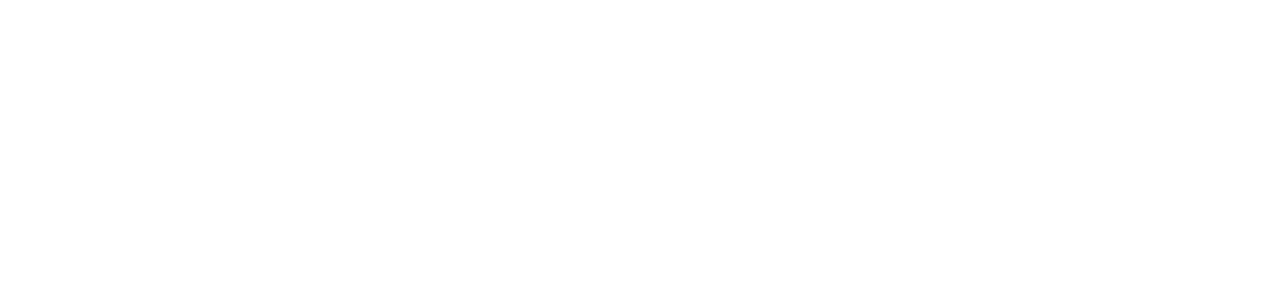
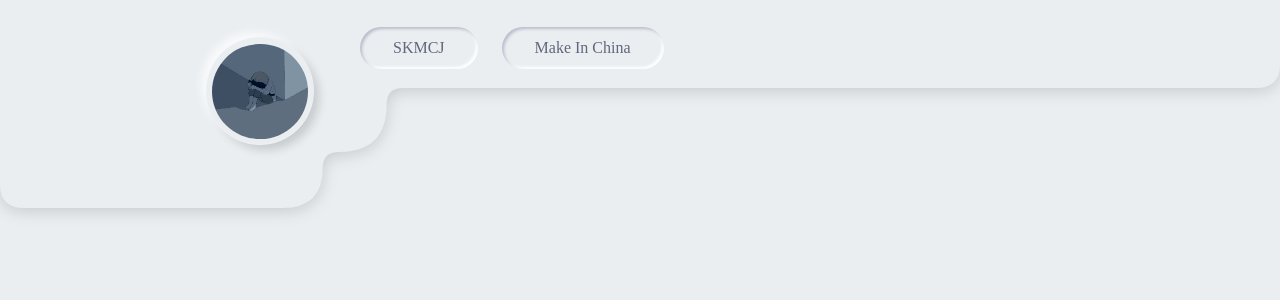
Before and after one commit to skmcj/release, a Vue app: page / in a window 1280 px wide. Shown: the top 300 px of the page. Built offline with nearby package versions, Linux system fonts and the light colour scheme.

Commit message:
<docs>确定设计风格及UI

```diff
--- a/index.html
+++ b/index.html
@@ -5,10 +5,10 @@
   <meta charset="UTF-8">
   <link rel="icon" href="/favicon.ico">
   <meta name="viewport" content="width=device-width, initial-scale=1.0">
-  <title>Release-skmcj</title>
+  <title>skmcj的发布页</title>
 </head>
 
-<body>
+<body class="light">
   <div id="app"></div>
   <script type="module" src="/src/main.ts"></script>
 </body>
--- a/package.json
+++ b/package.json
@@ -10,6 +10,7 @@
     "type-check": "vue-tsc --noEmit -p tsconfig.app.json --composite false"
   },
   "dependencies": {
+    "less": "^4.1.3",
     "vue": "^3.3.4"
   },
   "devDependencies": {
--- a/src/App.vue
+++ b/src/App.vue
@@ -1,5 +1,10 @@
-<template></template>
+<template>
+  <Pc />
+</template>
 
-<script setup lang="ts"></script>
+<script setup lang="ts">
+import { onBeforeMount } from 'vue';
+import Pc from '@/views/Pc.vue';
+</script>
 
-<style scoped></style>
+<style></style>
--- a/src/assets/base.css
+++ b/src/assets/base.css
@@ -1,12 +1,37 @@
 /* color palette from <https://github.com/vuejs/theme> */
-:root {}
-
-@media (prefers-color-scheme: dark) {
-  :root {}
-}
-
 html,
 body {
   padding: 0;
   margin: 0;
 }
+
+body,
+body.light {
+
+  --bg: #eaeef1;
+
+
+  /* text */
+  --primary-text: #61677c;
+
+  /* border */
+  --w-border: rgba(255, 255, 255, 0.1);
+
+  /* box-shadow */
+  --t-bshadow: rgba(255, 255, 255, 0.7);
+  --b-bshadow: rgba(0, 0, 0, 0.15);
+  --it-bshadow: #BABECC;
+  --ib-bshadow: #fff;
+}
+
+body.dark {
+  --bg: #1d1e1f;
+  /* text */
+  --primary-text: #61677c;
+
+  /* box-shadow */
+  --t-bshadow: rgba(121, 121, 121, 0.3);
+  --b-bshadow: rgba(0, 0, 0, 0.85);
+  --it-bshadow: #000;
+  --ib-bshadow: #454133;
+}
--- a/src/assets/main.css
+++ b/src/assets/main.css
@@ -1 +1,7 @@
 @import './base.css';
+
+.main {
+    width: 100%;
+    min-height: 100vh;
+    background-color: var(--bg);
+}
--- /dev/null
+++ b/src/components/Avatar.vue
@@ -0,0 +1,81 @@
+<template>
+  <div class="avatar-box" :style="aStyle">
+    <div class="in-box">
+      <img :src="url ?? avatarUrl" alt="avatar" />
+    </div>
+  </div>
+</template>
+
+<script setup lang="ts">
+import { ref, computed } from 'vue';
+import avatarUrl from '@/assets/images/default-avatar.png';
+
+interface AvatarProps {
+  size?: number;
+  url?: string;
+}
+const props = withDefaults(defineProps<AvatarProps>(), {
+  size: undefined,
+  url: undefined
+});
+
+const aStyle = computed(() => {
+  const style: any = {};
+  if (props.size) {
+    style.width = `${props.size}px`;
+    style.height = `${props.size}px`;
+  }
+  return style;
+});
+</script>
+
+<style lang="less" scoped>
+.avatar-box {
+  position: relative;
+  width: 120px;
+  height: 120px;
+  border-radius: 50%;
+  background-color: var(--bg);
+  box-shadow: -6px -6px 10px -1px var(--t-bshadow), 6px 6px 10px -1px var(--b-bshadow);
+  box-sizing: border-box;
+  border: 1px solid var(--w-border);
+  display: flex;
+  align-items: center;
+  justify-content: center;
+  .in-box {
+    width: 90%;
+    height: 90%;
+    border-radius: 50%;
+    overflow: hidden;
+    img {
+      width: 100%;
+      height: 100%;
+      object-fit: cover;
+    }
+  }
+}
+@media (max-width: 1080px) {
+  .avatar-box {
+    width: 72px;
+    height: 72px;
+  }
+}
+@media (min-width: 1081px) and (max-width: 1680px) {
+  .avatar-box {
+    width: 108px;
+    height: 108px;
+  }
+}
+@media (min-width: 1681px) and (max-width: 1920px) {
+  .avatar-box {
+    width: 120px;
+    height: 120px;
+  }
+}
+@media (min-width: 1921px) {
+  .avatar-box {
+    width: 156px;
+    height: 156px;
+  }
+}
+</style>
--- /dev/null
+++ b/src/components/HeaderSvg.vue
@@ -0,0 +1,18 @@
+<template>
+  <svg xmlns="http://www.w3.org/2000/svg" viewBox="0 0 1920 312">
+    <g>
+      <path
+        class="header-bg"
+        data-name="header-bg"
+        d="M0,276q0,36,36,36H424q60,0,60-60,0-24,24-24,72,0,72-72,0-24,24-24H1884q36,0,36-36V0H0V276Z"
+        fill="#EAEEF1" />
+    </g>
+  </svg>
+</template>
+
+<style lang="less">
+svg {
+  width: 100%;
+  // height: 100%;
+}
+</style>
--- /dev/null
+++ b/src/components/VMBlock.vue
@@ -0,0 +1,65 @@
+<template>
+  <div
+    class="vm-block"
+    :class="{
+      'is-in': props.in
+    }"
+    :style="bStyle">
+    <span class="vm-mess" v-if="message">{{ message }}</span>
+  </div>
+</template>
+
+<script setup lang="ts">
+import { computed } from 'vue';
+
+interface VMBlockProps {
+  in?: boolean;
+  width?: number | string;
+  height?: number | string;
+  radius?: number | string;
+  padding?: number | string;
+  message?: string;
+}
+const props = withDefaults(defineProps<VMBlockProps>(), {
+  in: false,
+  width: undefined,
+  height: undefined,
+  radius: undefined
+});
+
+const bStyle = computed(() => {
+  const style: any = {};
+  props.width && (style.width = getPropsStyle(props.width));
+  props.height && (style.height = getPropsStyle(props.height));
+  props.radius && (style.borderRadius = getPropsStyle(props.radius));
+  props.padding && (style.padding = getPropsStyle(props.padding));
+  return style;
+});
+
+const getPropsStyle = (val: number | string) => {
+  if (typeof val === 'number') return `${val}px`;
+  else return val;
+};
+</script>
+
+<style lang="less" scoped>
+.vm-block {
+  user-select: none;
+  height: 42px;
+  border-radius: 12px;
+  background-color: var(--bg);
+  display: flex;
+  align-items: center;
+  justify-content: center;
+  &:not(.is-in) {
+    box-shadow: -6px -6px 10px -1px var(--t-bshadow), 6px 6px 10px -1px var(--b-bshadow);
+  }
+  &.is-in {
+    box-shadow: inset 2px 2px 3px 0px var(--it-bshadow), inset -2px -2px 3px 0px var(--ib-bshadow);
+  }
+  .vm-mess {
+    font-size: 16px;
+    color: var(--primary-text);
+  }
+}
+</style>
--- /dev/null
+++ b/src/views/Pc.vue
@@ -0,0 +1,116 @@
+<template>
+  <div class="main">
+    <div class="top" ref="topBox">
+      <HeaderSvg class="bg" />
+      <div class="top-content">
+        <div class="left">
+          <Avatar />
+        </div>
+        <div class="right">
+          <div class="top-mess">
+            <div class="top-mess_content">
+              <VMBlock class="top-mess-item" padding="0 33px" message="SKMCJ" radius="21px" in />
+              <VMBlock class="top-mess-item" padding="0 33px" message="Make In China" radius="21px" in />
+            </div>
+            <div class="top-mess_mode"></div>
+          </div>
+          <div class="top-tools"></div>
+        </div>
+      </div>
+    </div>
+  </div>
+</template>
+
+<script setup lang="ts">
+import { ref, onMounted } from 'vue';
+import HeaderSvg from '@/components/HeaderSvg.vue';
+import Avatar from '@/components/Avatar.vue';
+import VMBlock from '@/components/VMBlock.vue';
+
+const topBox = ref(null);
+
+onMounted(() => {});
+</script>
+
+<style lang="less" scoped>
+.top {
+  position: relative;
+  width: 100%;
+}
+.bg {
+  filter: drop-shadow(0px 3px 8px var(--b-bshadow));
+}
+.top-content {
+  position: absolute;
+  top: 0;
+  left: 50%;
+  transform: translateX(-50%);
+  width: 62.5%;
+  height: 98%;
+  box-sizing: border-box;
+  display: flex;
+  .left {
+    position: relative;
+    width: 22%;
+    height: 100%;
+  }
+  .right {
+    position: relative;
+    width: 78%;
+    height: 100%;
+    display: flex;
+    flex-direction: column;
+  }
+}
+.left {
+  :deep(.avatar-box) {
+    position: absolute;
+    top: 18%;
+    right: 21%;
+  }
+}
+.right {
+  .top-mess {
+    width: 100%;
+    height: 42%;
+    display: flex;
+    align-items: flex-end;
+    justify-content: space-between;
+    .top-mess_content {
+      display: flex;
+      padding-bottom: 18px;
+    }
+    .top-mess-item {
+      & + .top-mess-item {
+        margin-left: 24px;
+      }
+    }
+    .top-mess_mode {
+    }
+  }
+  .top-tools {
+    width: 100%;
+    height: 58%;
+  }
+}
+@media (max-width: 1080px) {
+  .top-content {
+    width: 62.5%;
+  }
+}
+@media (min-width: 1081px) and (max-width: 1680px) {
+  .top-content {
+    width: 1000px;
+  }
+}
+@media (min-width: 1681px) and (max-width: 1920px) {
+  .top-content {
+    width: 1200px;
+  }
+}
+@media (min-width: 1921px) {
+  .top-content {
+    width: 62.5%;
+  }
+}
+</style>
```
Also changed, not shown: src/utils/commonUtil.ts (added, +16 -0 lines), src/assets/images/default-avatar.png (added), 1 other file (tests, documents, lock files or other folders).
